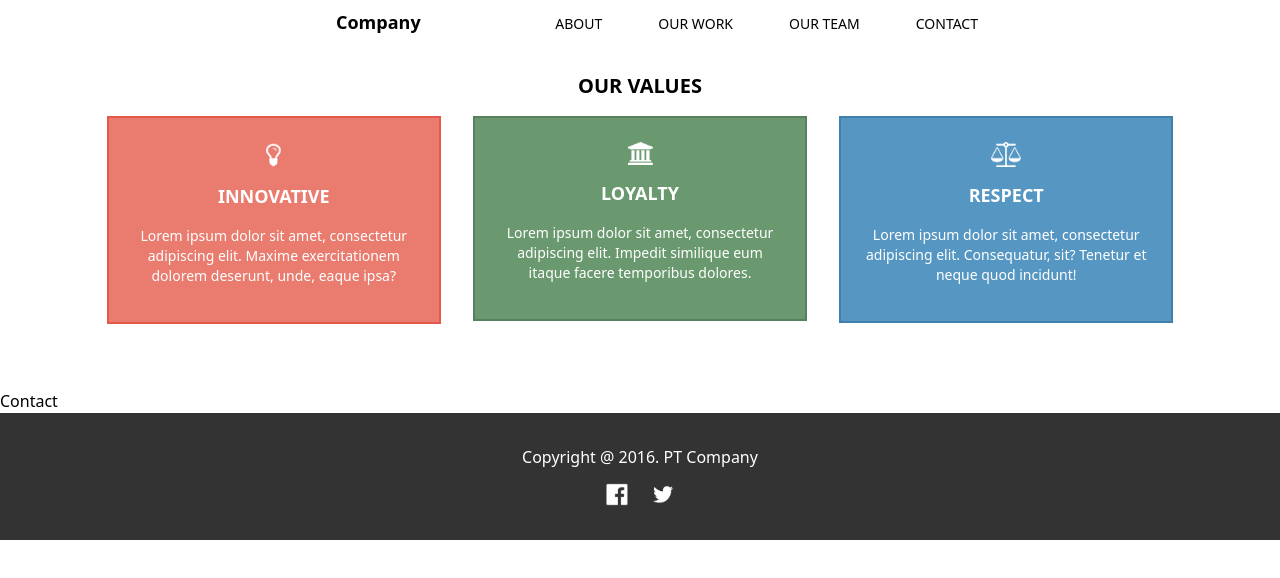
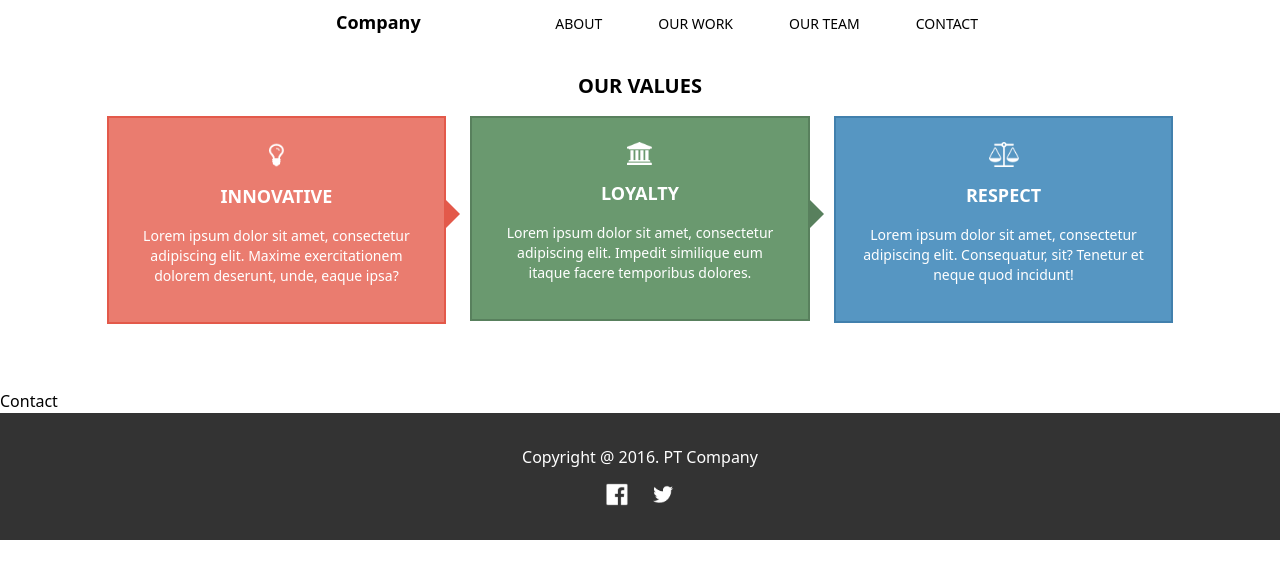
Before and after one commit to raulilma/fe-suitmedia, a Next.js app: page / in a window 1280 px wide. Shown: the top 578 px of the page. Built offline with nearby package versions, Linux system fonts and the light colour scheme.

Commit message:
add: triangle shape on our values box

```diff
--- a/components/Value/ValueCard.js
+++ b/components/Value/ValueCard.js
@@ -20,6 +20,11 @@ export default function ValueCard(props) {
                         <p className="font-normal text-sm mt-4">{deskripsi}</p>
                     </div>
                 </div>
+                <div class="lg:block absolute top-20 -right-16 w-16
+                    border-t-[16px] border-t-transparent
+                    border-l-[16px] border-l-box-inno-outer
+                    border-b-[16px] border-b-transparent">
+                </div>
             </div>
         )}
         {nama == 'LOYALTY' && (
@@ -34,6 +39,11 @@ export default function ValueCard(props) {
                         <h4 className="font-bold text-lg mt-2">{nama}</h4>
                         <p className="font-normal text-sm mt-4">{deskripsi}</p>
                     </div>
+                </div>
+                <div class="lg:block absolute top-20 -right-16 w-16
+                    border-t-[16px] border-t-transparent
+                    border-l-[16px] border-l-box-loyalty-outer
+                    border-b-[16px] border-b-transparent">
                 </div>
             </div>
         )}
--- a/components/Values.js
+++ b/components/Values.js
@@ -6,7 +6,7 @@ export default function Values() {
             <div className="flex flex-col items-center w-5/6 max-h-[48rem] pt-10 mx-auto lg:ml-auto">
                 <div className="w-full">
                     <h1 className="text-xl font-made font-bold text-center p-8">OUR VALUES</h1>
-                    <div className="grid grid-cols-1 md:grid-cols-2 lg:grid-cols-3 gap-8">
+                    <div className="grid grid-cols-1 md:grid-cols-2 lg:grid-cols-3 gap-6">
                         <ValueCard
                         image="/img/lightbulb-o.png"
                         nama="INNOVATIVE"
```
